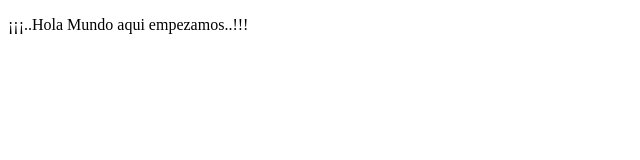
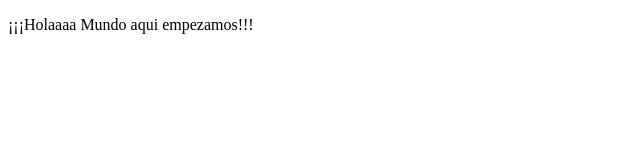
Before and after one commit to Rancesd/aprendiendoterminales, a plain HTML site: page index.html in a window 1280 px wide. Shown: the full height of the page, 0-640 px from the left. Drawn offline with Linux system fonts and the light colour scheme.

Commit message:
cambiosX

```diff
--- a/index.html
+++ b/index.html
@@ -8,7 +8,7 @@
 </head>
 <body>
     <p>
-        ¡¡¡..Hola Mundo aqui empezamos..!!!
+        ¡¡¡Holaaaa Mundo aqui empezamos!!!
     </p>
 
 </body>
```
